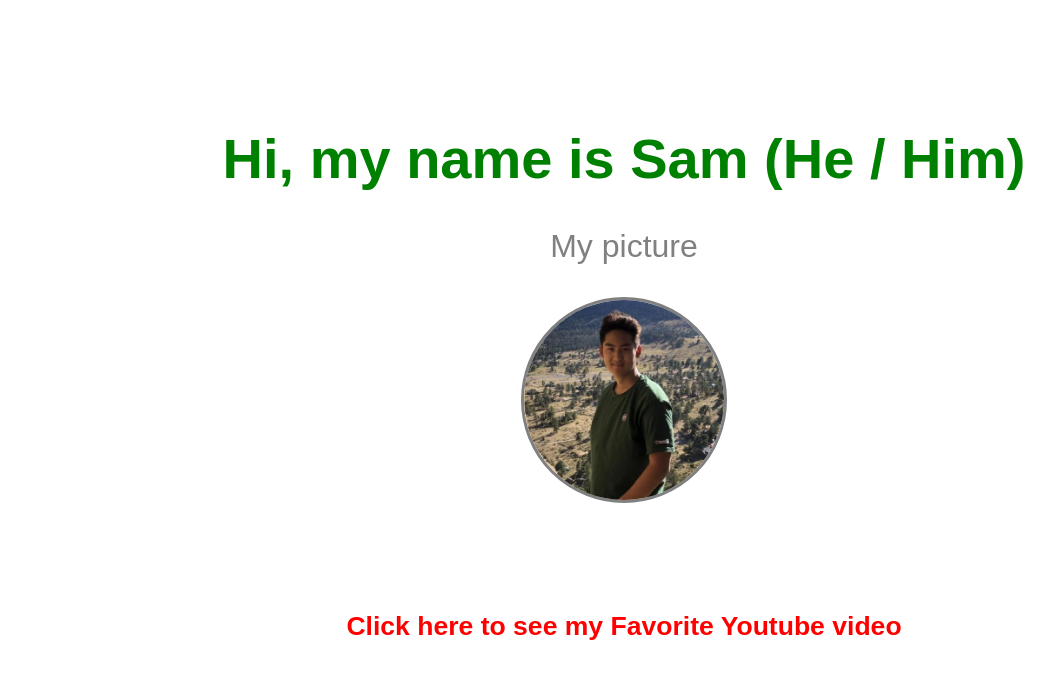
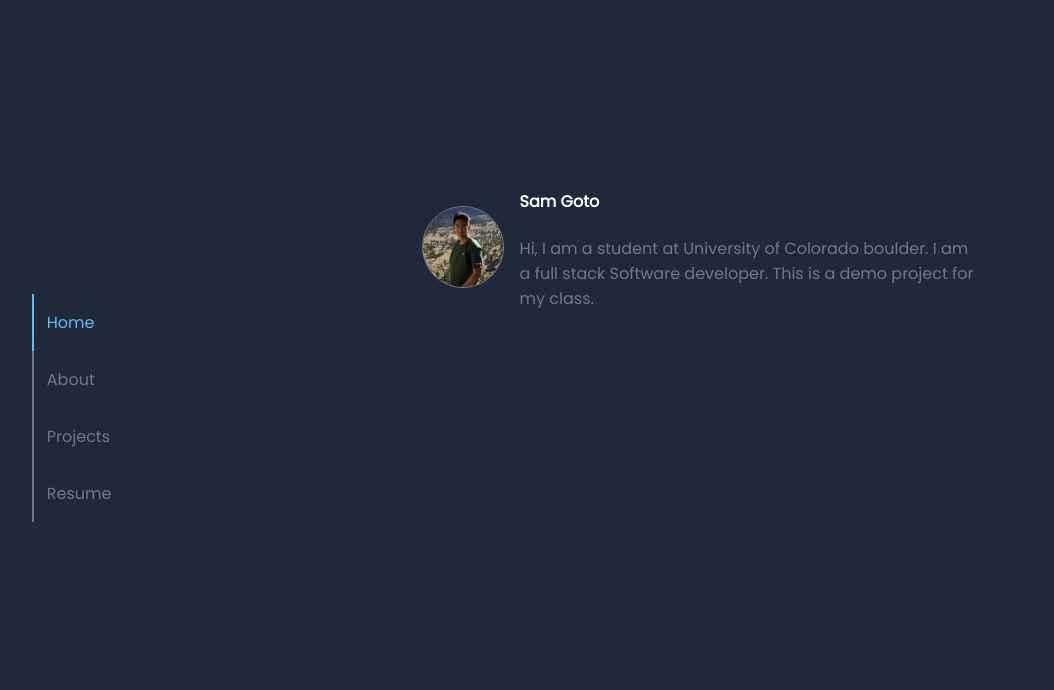
Before and after one commit to https-sam/https-sam.github.io, a plain HTML site: page index.html in a window 1280 px wide. Shown: the whole page, without its empty margins (16-1070 px from the left). Drawn offline with Linux system fonts and the light colour scheme.

Commit message:
project 1 wip

```diff
--- a/index.html
+++ b/index.html
@@ -4,59 +4,33 @@
     <meta charset="UTF-8" />
     <meta http-equiv="X-UA-Compatible" content="IE=edge" />
     <meta name="viewport" content="width=device-width, initial-scale=1.0" />
-    <title>ATLS 2200 - Assignment 2</title>
-    <style>
-      body {
-        font-family: Arial;
-        display: flex;
-        justify-items: center;
-        align-items: center;
-        flex-direction: column;
-        padding: 5em;
-      }
-      body > h1 {
-        color: green;
-        font-size: 3.5em;
-      }
-      #my-img-link {
-        display: flex;
-        flex-direction: column;
-        justify-items: center;
-        align-items: center;
-        color: grey;
-        font-size: 2em;
-        text-decoration: none;
-      }
-      #my-img {
-        transition: all 0.3s ease-in-out;
-        margin-top: 1em;
-        height: 200px;
-        border: 3px solid grey;
-        border-radius: 50%;
-      }
-      #my-img:hover {
-        height: 250px;
-      }
-      #video-link {
-        margin-top: 2em;
-        color: red;
-        font-size: 2em;
-        text-decoration: none;
-      }
-    </style>
+    <title>Sam G</title>
+    <link rel="stylesheet" href="style.css" />
   </head>
   <body>
-    <h1>Hi, my name is Sam (He / Him)</h1>
-    <a href="./img/me.jpeg" id="my-img-link" target="_blank"
-      >My picture
-      <img src="./img/me.jpeg" alt="myself" id="my-img" />
-    </a>
-    <a
-      href="https://www.youtube.com/watch?v=jNQXAC9IVRw"
-      id="video-link"
-      target="_blank"
-    >
-      <h5>Click here to see my Favorite Youtube video</h5>
-    </a>
+    <main class="main-container">
+      <section class="main-side-navbar">
+        <ul>
+          <li class="side-bar-item">Home</li>
+          <li class="side-bar-item">About</li>
+          <li class="side-bar-item">Projects</li>
+          <li class="side-bar-item">Resume</li>
+        </ul>
+      </section>
+
+      <section class="main-content">
+        <div class="profile-container">
+          <img src="./img/me.jpeg" id="my-img" />
+          <div class="col-profile-container">
+            <h4>Sam Goto</h4>
+            <p>
+              Hi, I am a student at University of Colorado boulder. I am a full
+              stack Software developer. This is a demo project for my class.
+            </p>
+          </div>
+        </div>
+      </section>
+    </main>
+    <script src="./script.js"></script>
   </body>
 </html>
--- /dev/null
+++ b/script.js
@@ -0,0 +1,21 @@
+const themeBlue = "#62BAF3";
+const themeGray = "#6D7989";
+
+const sideItems = document.querySelectorAll(".side-bar-item");
+
+function disableOtherItems(thisItem) {
+  for (const item of sideItems) {
+    item.style.borderColor = themeGray;
+    item.style.color = themeGray;
+    item.style.fontWeight = "100";
+  }
+}
+
+for (const item of sideItems) {
+  item.addEventListener("click", () => {
+    disableOtherItems(item);
+    item.style.borderColor = themeBlue;
+    item.style.color = themeBlue;
+    item.style.fontWeight = "bold";
+  });
+}
--- /dev/null
+++ b/style.css
@@ -0,0 +1,86 @@
+@import url('https://fonts.googleapis.com/css2?family=Montserrat:wght@600&family=Poppins&display=swap');
+
+
+:root {
+  --theme-primary: #20293A;
+  --theme-gray: #6D7989;
+  --theme-blue: #62BAF3;
+}
+
+
+body {
+  height: 100vh;
+  background-color: var(--theme-primary);
+  font-family: 'Poppins', sans-serif;
+}
+
+
+main {
+  display: flex;
+  align-items: center;
+  height: 100%;
+}
+
+.main-container {
+  display: flex;
+}
+
+
+.main-side-navbar {
+
+}
+
+.main-side-navbar > ul > li:nth-last-of-type(4) {
+  color: var(--theme-blue);
+  border-left: 2px solid var(--theme-blue);
+}
+
+.main-side-navbar > ul > li {
+  transition: all 200ms ease-in-out;
+  color: var(--theme-gray);
+  border-left: 2px solid var(--theme-gray);
+  cursor: pointer;
+  list-style: none;
+  padding: 1rem 0 1rem .8rem;
+  border-radius: 0 10px 10px 0;
+  padding-right: 2em;
+}
+
+.main-side-navbar > ul > li:hover {
+  color: white;
+  background-color: #515f71;
+}
+
+
+.main-content {
+  height: 100%;
+  flex: 1;
+  display: flex;
+  justify-content: center;
+  padding-top: 20rem;
+}
+
+#my-img {
+  border: 1px solid gray;
+  width: 80px;
+  height: 80px;
+  border-radius: 50%;
+}
+
+.profile-container {
+  width: 50%;
+  height: fit-content;
+  justify-content: center;
+  align-items: center;
+  gap: 1rem;
+  display: flex;
+}
+
+
+.col-profile-container > h4 {
+  color: white;
+
+}
+.col-profile-container > p {
+  color: var(--theme-gray)
+}
```
